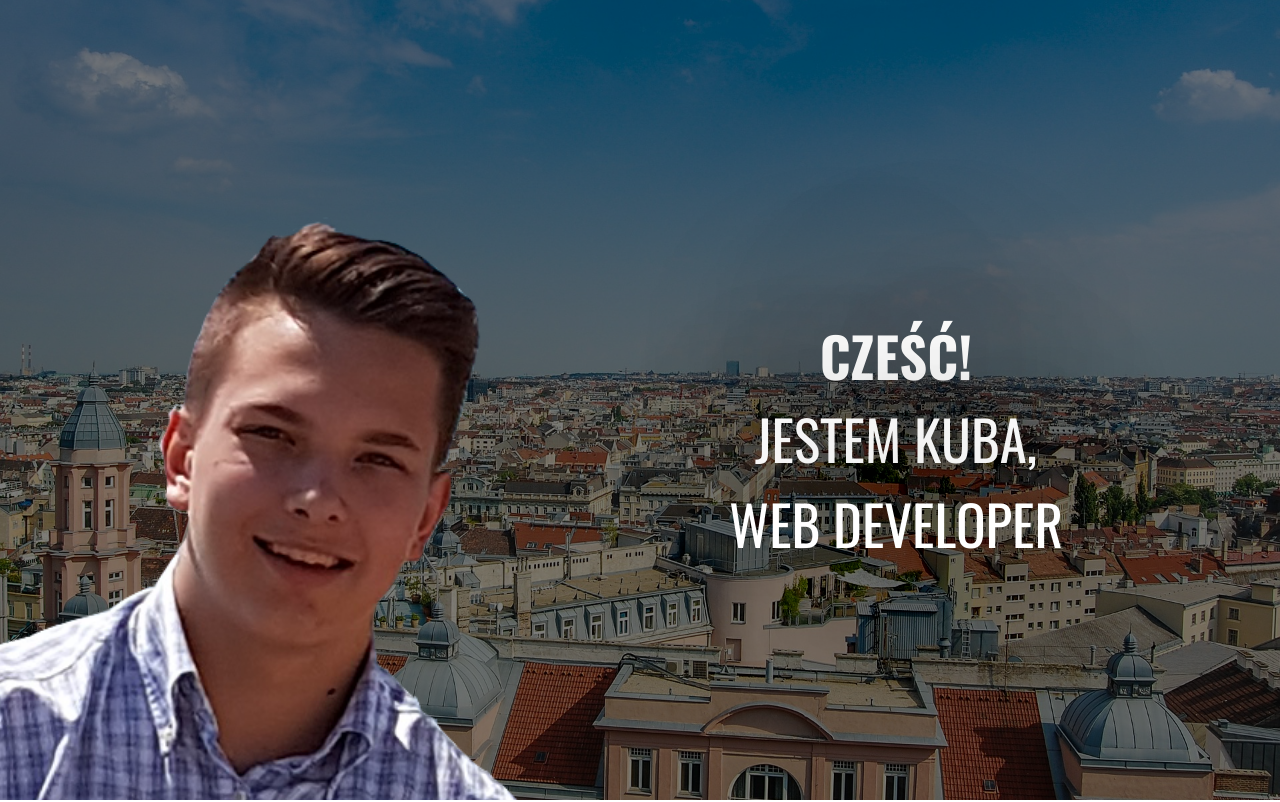
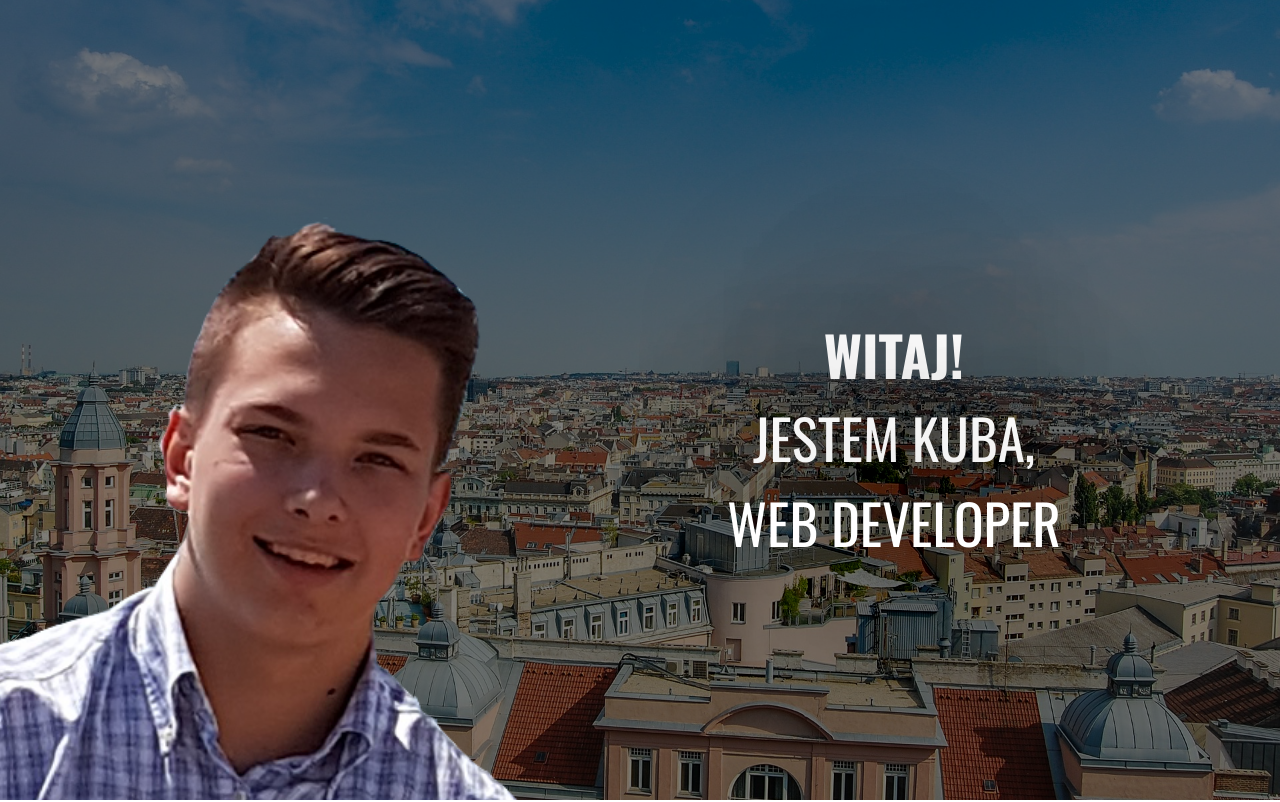
Before and after one commit to jakubjanuchta/jakubjanuchta.github.io, a plain HTML site: page index.html in a window 1280 px wide. Shown: the top 802 px of the page. Drawn offline with nearby package versions, Linux system fonts and the light colour scheme; files whose address does not match are found by name.

Commit message:
my first repository

```diff
--- a/index.html
+++ b/index.html
@@ -12,7 +12,7 @@
   <header>
     <section class="intro">
       <div class="wrapper">
-        <h1 class="head">Cześć!</h1>
+        <h1 class="head">Witaj!</h1>
         <p class="first">Jestem Kuba,</p>
         <p class="second">Web developer</p>
       </div>
```
